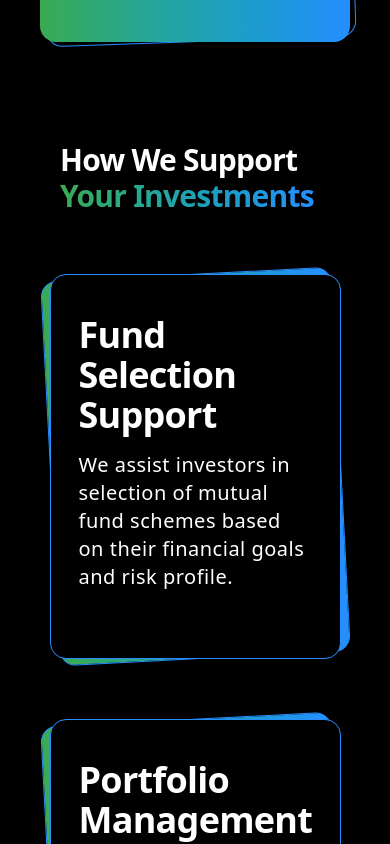
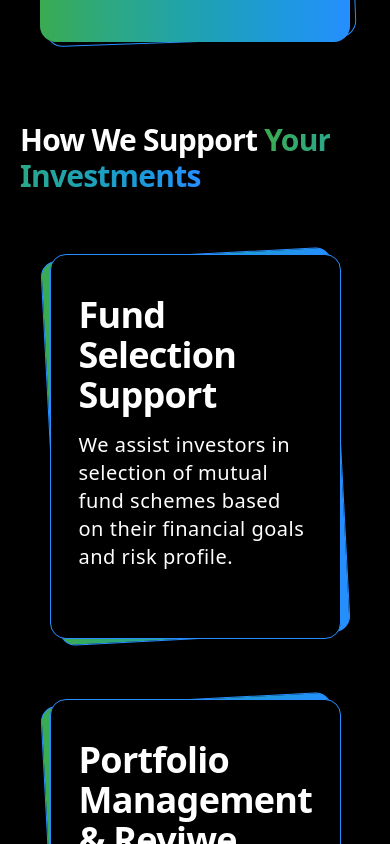
Before and after one commit to CodeByAkhilesh/Niveshone, a React (Vite) app: page / in a window 390 px wide. Shown: the part 1240-2084 px from the top of the page. Built offline with nearby package versions, Linux system fonts and the light colour scheme; the HTML template or start-up script is replaced by a standard one.

Commit message:
fix: responsive heading adjustments and code cleanup

```diff
--- a/src/components/landing/AppPreview.jsx
+++ b/src/components/landing/AppPreview.jsx
@@ -26,8 +26,8 @@ const AppPreview = () => {
           <div className="text-center md:text-left">
             <h3 className="py-2 text-xl font-semibold">All-in-One App</h3>
             <h4 className="py-5 text-4xl font-bold">
-              100% Digital. <br />
-              Transparent. <br />
+              <span className="block">100% Digital.</span>
+              <span className="block">Transparent. </span>
               Effortless.
             </h4>
             <p className="py-2 pb-8 md:text-xl text-lg max-w-80 mx-auto ">
--- a/src/components/landing/OurPartnerAMCs.jsx
+++ b/src/components/landing/OurPartnerAMCs.jsx
@@ -5,8 +5,10 @@ import Slider from "../ui/Slider";
 const OurPartnerAMCs = () => {
   return (
     <section className="flex-col flex items-center justify-center my-auto mt-10  md:mt-20 py-10">
+
+      {/* Heading  */}
       <header>
-        <h2 className="text-3xl md:text-4xl mx-5 xl:w-302.5 lg:text-6xl font-bold text-white mb-10 lg:mb-25 tracking-tighter">
+        <h2 className="text-3xl md:text-4xl mx-5 lg:text-6xl font-bold text-white mb-10 lg:mb-25 tracking-tighter xl:w-302.5 md:w-175.75 lg:w-240">
           We work with{" "}
           <span className="bg-linear-to-r from-[#3aab50] to-[#268eff] bg-clip-text text-transparent">
             40+ AMCs in India!
--- a/src/components/landing/Services.jsx
+++ b/src/components/landing/Services.jsx
@@ -43,10 +43,11 @@ const Services = () => {
   ];
 
   return (
-    <section className="pb-4 h-auto">
-      <div className="w-77.5 xl:w-302.5 md:w-175.75 mx-auto text-3xl md:text-6xl font-bold tracking-tight mt-15 md:mt-25">
-        <header>
-          <h2 className="text-white mb-10 px-5 text-3xl md:text-5xl lg:text-6xl">
+    <section className="flex-col flex items-center justify-center my-auto  md:mt-20 mt-10">
+
+      {/* Heading  */}
+      <header>
+          <h2 className="text-white mb-10 mx-5 text-3xl md:text-4xl lg:text-6xl xl:w-302.5 md:w-175.75 lg:w-240 font-bold tracking-tight">
             How We Support{" "}
             <span className="bg-linear-to-r from-[#3aab50] to-[#268eff] bg-clip-text text-transparent">
               {" "}
@@ -54,6 +55,7 @@ const Services = () => {
             </span>
           </h2>
         </header>
+      <div className="xl:w-302.5 md:w-175.75 mx-auto text-3xl md:text-6xl font-bold tracking-tight">
         <div className="py-5 md:py-15 flex flex-col md:flex-row md:flex md:flex-wrap gap-15 md:gap-20 md:px-5 xl:px-20 md xl:justify-between items-center ">
           {serviceContent.map((content) => {
             return (
```
